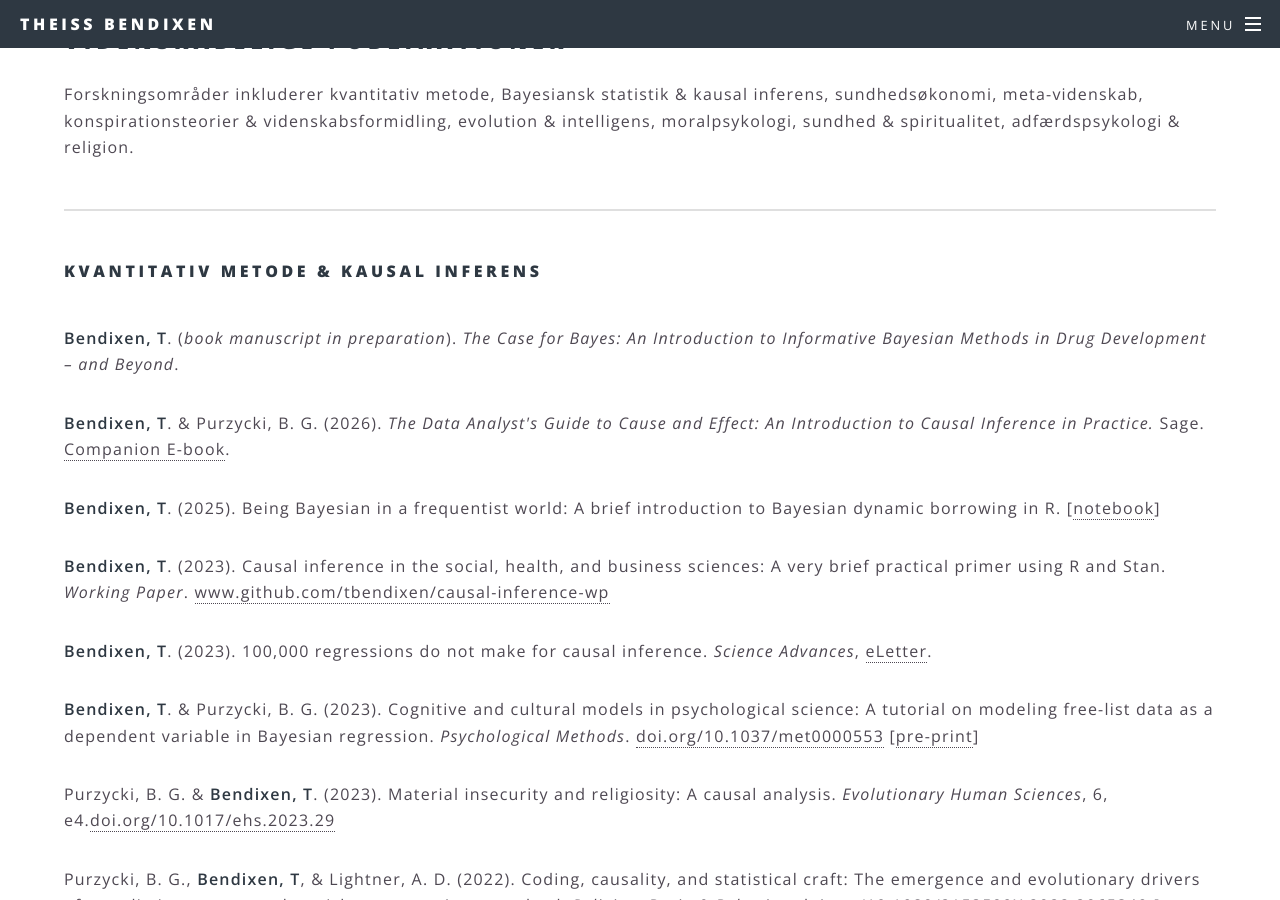
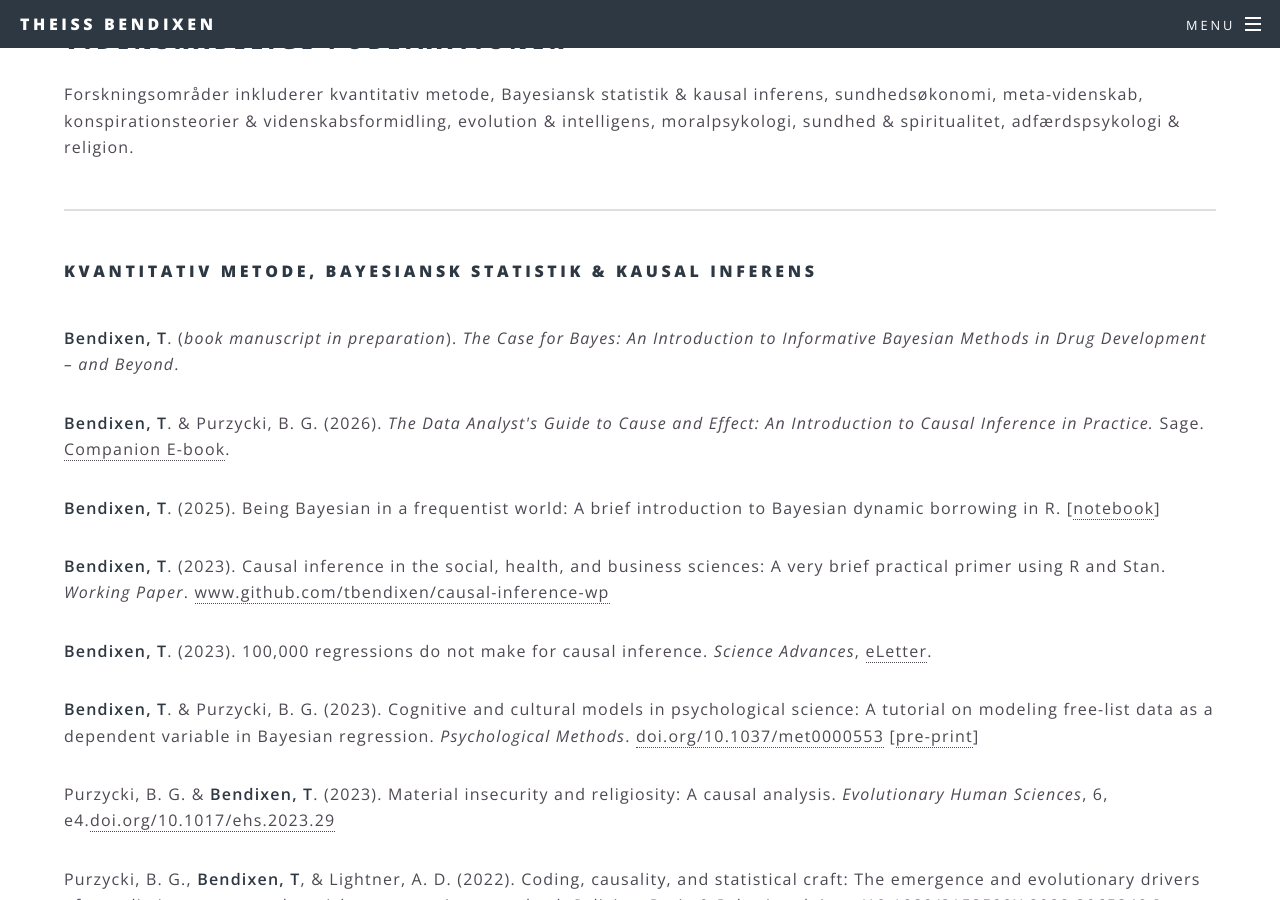
Before and after one commit to tbendixen/tbendixen.github.io.dk, a Jekyll site: the page built from forskning.html, in a window 1280 px wide and 900 px high, scrolled down 409 px. Built offline with Jekyll 4.4.1, drawn with Linux system fonts in a browser that asks for light colours.

Commit message:
add Bayes

```diff
--- a/forskning.html
+++ b/forskning.html
@@ -8,7 +8,7 @@ title: Forskning
 				<p>Forskningsområder inkluderer kvantitativ metode, Bayesiansk statistik & kausal inferens, sundhedsøkonomi, meta-videnskab, konspirationsteorier & videnskabsformidling,
 					evolution & intelligens, moralpsykologi, sundhed & spiritualitet, adfærdspsykologi & religion.</p>
 				<hr />
-				<h4>Kvantitativ metode & Kausal inferens</h4>
+				<h4>Kvantitativ metode, Bayesiansk statistik & Kausal inferens</h4>
 				<br />
 				<p><b>Bendixen, T</b>. (<i>book manuscript in preparation</i>). <i>The Case for Bayes: An Introduction to Informative Bayesian Methods in Drug Development – and Beyond</i>.</p>
 				<p><b>Bendixen, T</b>. & Purzycki, B. G. (2026). <i>The Data Analyst's Guide to Cause and Effect: An Introduction to Causal Inference in Practice.</i> Sage. <a href="https://theissbendixen.com/dag-book/">Companion E-book</a>.</p>
```
